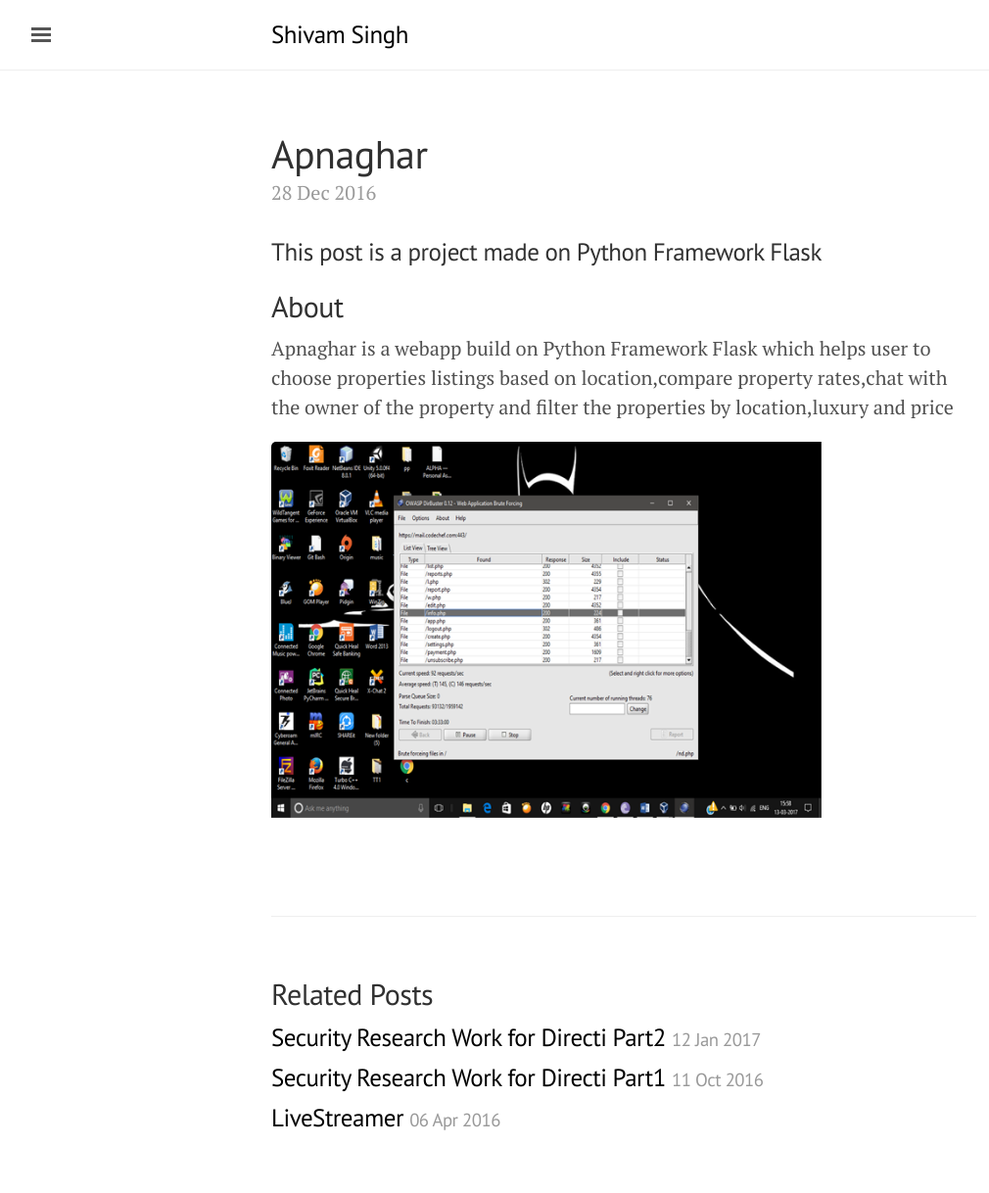
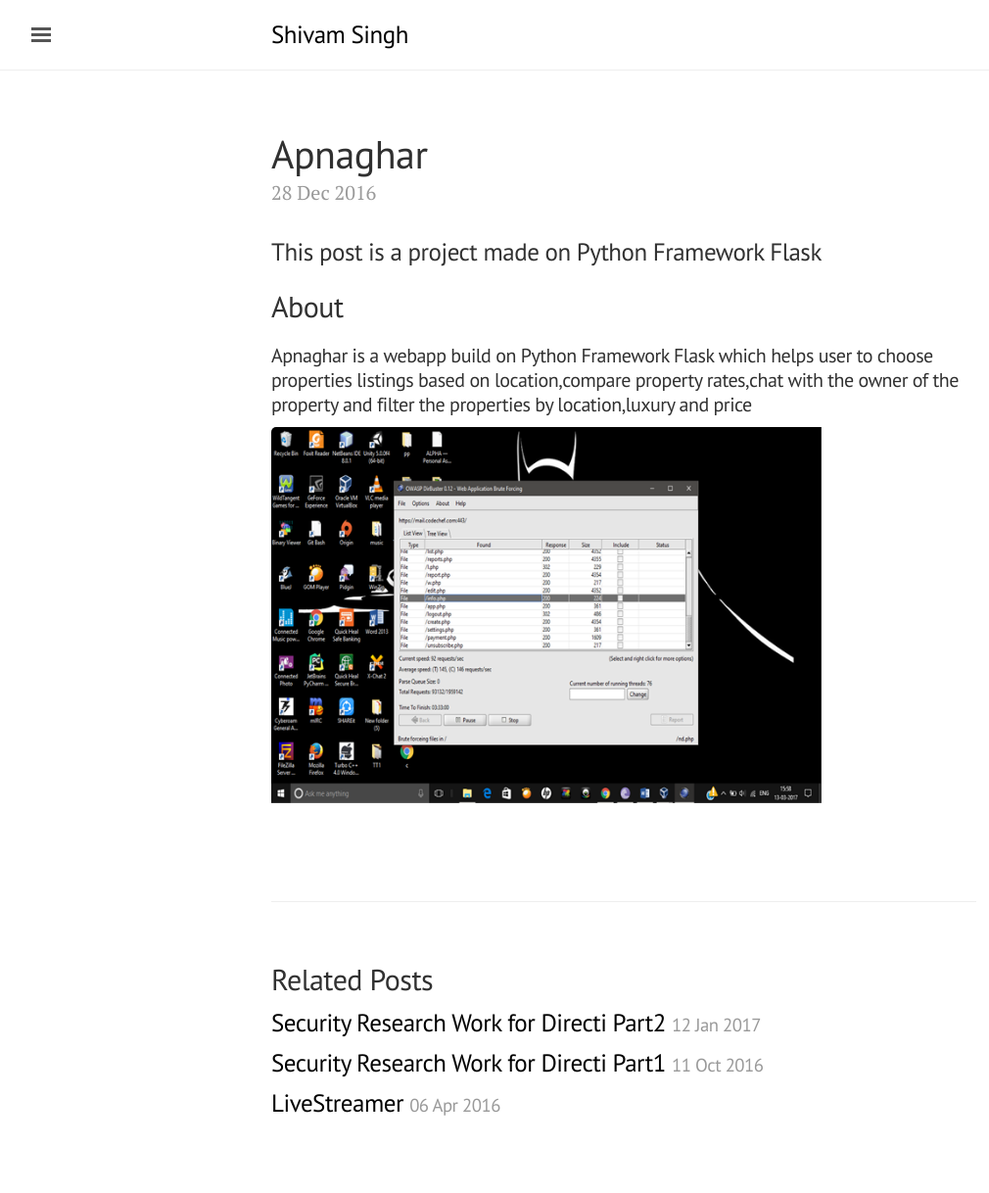
Before and after one commit to shivam043/shivam043.github.io, a Jekyll site: the page built from _posts/2016-12-28-Apnaghar.md, in a window 1280 px wide. Shown: the whole page at 98% size, without its empty margins (3-1013 px from the left). Built offline with Jekyll 4.4.1, drawn with Linux system fonts in a browser that asks for light colours.

```diff
--- a/_posts/2016-12-28-Apnaghar.md
+++ b/_posts/2016-12-28-Apnaghar.md
@@ -8,7 +8,7 @@ title: Apnaghar
 
 ## About
 
-Apnaghar is a webapp build on Python Framework Flask which helps user to choose properties listings based on location,compare property rates,chat with the owner of the property and filter the properties by location,luxury and price<br/>
+#### Apnaghar is a webapp build on Python Framework Flask which helps user to choose properties listings based on location,compare property rates,chat with the owner of the property and filter the properties by location,luxury and price<br/>
 
 
 ![Here is the screenshot:]({{ site.url }}/public/blog/s11.png)
```
